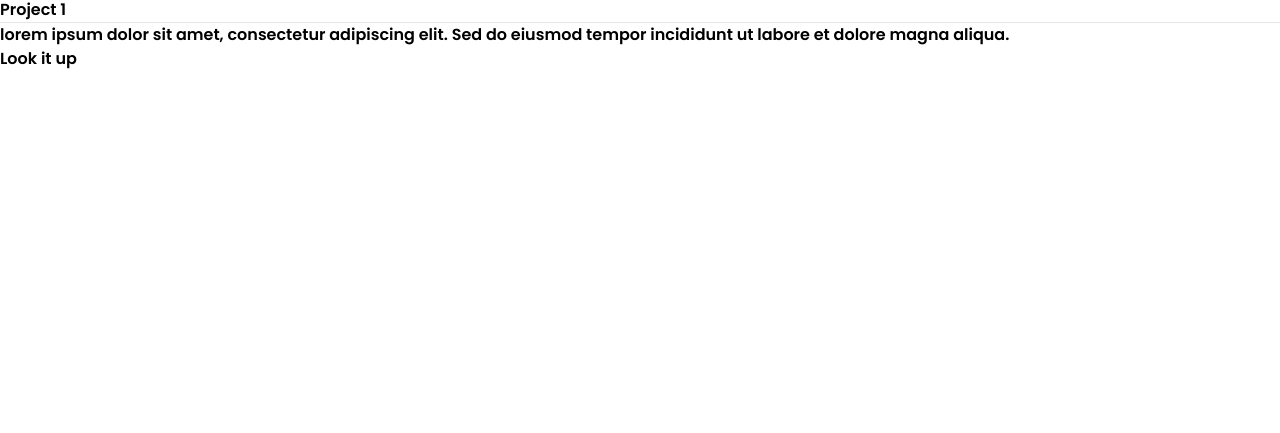
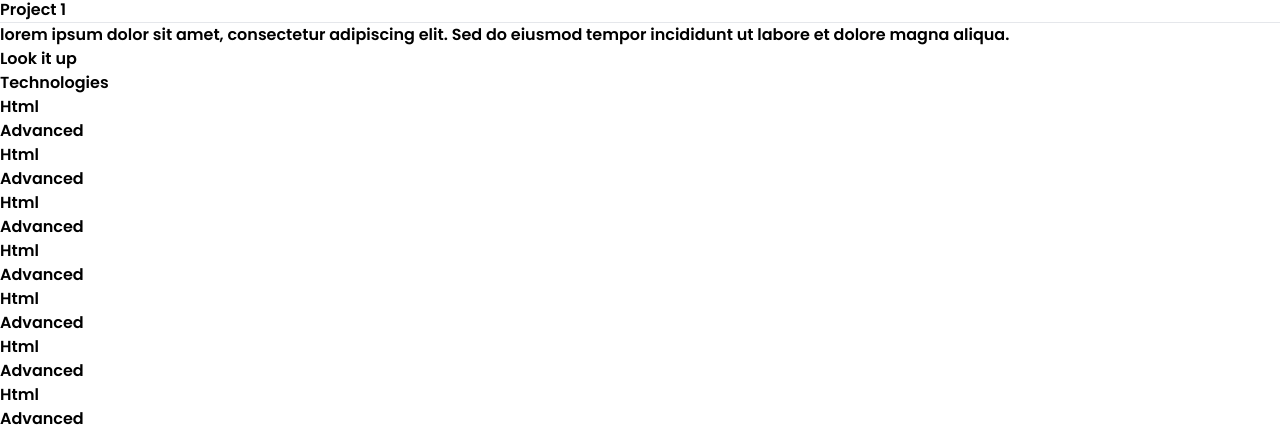
Before and after one commit to ismoilov223/portfolio-side, a React (Vite) app: page / in a window 1280 px wide. Shown: the part 1941-2374 px from the top of the page. Before the commit the page ends 2012 px from the top, so only its background shows below. Built offline with nearby package versions, Linux system fonts and the light colour scheme.

Commit message:
teachnologies almost done

```diff
--- a/src/components/BurgerMenu.jsx
+++ b/src/components/BurgerMenu.jsx
@@ -61,7 +61,7 @@ export default function BurgerMenu() {
                 <a href="#projects">Projects</a>
               </li>
               <li className="text-xl sm:text-[30px] text-white font-medium duration-150 hover:text-[#7abce7]">
-                <a href="javascript:void(0)">Technologies</a>
+                <a href="#technologies">Technologies</a>
               </li>
               <li className="text-xl sm:text-[30px] text-white font-medium duration-150 hover:text-[#7abce7]">
                 <a href="javascript:void(0)">About me</a>
--- a/src/components/Main.jsx
+++ b/src/components/Main.jsx
@@ -1,5 +1,7 @@
 import React from "react";
 import Projects from "./Projects";
+import Technologies from "./component/Technologies";
+import AdditionalTech from "./component/AdditionalTech";
 
 export default function Main() {
   return (
@@ -7,6 +9,12 @@ export default function Main() {
       <section id="projects">
       <Projects></Projects>
       </section>
+      <section id="technologies">
+        <Technologies></Technologies>
+      </section>
+      <section>
+        <AdditionalTech></AdditionalTech>
+      </section>
     </>
   );
 }
--- /dev/null
+++ b/src/components/component/AdditionalTech.jsx
@@ -0,0 +1,13 @@
+import React from 'react'
+
+const AdditionalTech = () => {
+  return (
+    <>
+    <div className="Additionaltech-container max-width w-full px-4 py-10">
+        <h1 className=''>Additional technologies and skills</h1>
+    </div>
+    </>
+  )
+}
+
+export default AdditionalTech
--- /dev/null
+++ b/src/components/component/ProgressBar.jsx
@@ -0,0 +1,40 @@
+import React, { useEffect, useRef, useState } from 'react';
+
+const ProgressBar = ({ percent = 70, color = 'bg-green-500' }) => {
+  const containerRef = useRef(null);
+  const [visible, setVisible] = useState(false);
+
+  useEffect(() => {
+    const observer = new IntersectionObserver(
+      ([entry]) => {
+        if (entry.isIntersecting) {
+          setVisible(true);
+          observer.unobserve(entry.target); // Animate only once
+        }
+      },
+      { threshold: 0.5 }
+    );
+
+    if (containerRef.current) {
+      observer.observe(containerRef.current);
+    }
+
+    return () => {
+      if (containerRef.current) observer.unobserve(containerRef.current);
+    };
+  }, []);
+
+  return (
+    <div
+      ref={containerRef}
+      className="w-full max-w-md border border-gray-300 rounded-full h-6 overflow-hidden"
+    >
+      <div
+        className={`h-full transition-all duration-[1500ms] ease-in-out ${color}`}
+        style={{ width: visible ? `${percent}%` : '0%' }}
+      ></div>
+    </div>
+  );
+};
+
+export default ProgressBar;
--- /dev/null
+++ b/src/components/component/Technologies.jsx
@@ -0,0 +1,100 @@
+import React from "react";
+import ProgressBar from "./ProgressBar";
+
+const Technologies = () => {
+  return (
+    <>
+      <div className="technologies py-10 px-4 md:px-16 max-width w-full flex flex-col gap-y-5 md:gap-y-10">
+        <h1 className="text-2xl pb-5 md:text-4xl font-semibold text-white md:mb-8">
+          Technologies
+        </h1>
+        <div className="technologies-box w-full">
+          <div className="text-box px-5 flex justify-between">
+            <h1 className="text-white md:text-2xl font-medium">Html</h1>
+            <h1 className="text-white md:text-2xl font-normal">Advanced</h1>
+          </div>
+          <div className="w-auto lg:max-w-full bg-[#162950] rounded-full h-6 overflow-hidden">
+            <div
+              className="bg-[#13ADC7] h-full rounded-full "
+              style={{ width: "70%" }} // You can change this to 50%, 100%, etc.
+            ></div>
+          </div>
+        </div>
+        <div className="technologies-box w-full">
+          <div className="text-box px-5 flex justify-between">
+            <h1 className="text-white md:text-2xl font-medium">Html</h1>
+            <h1 className="text-white md:text-2xl font-normal">Advanced</h1>
+          </div>
+          <div className="w-auto lg:max-w-full bg-[#162950] rounded-full h-6 overflow-hidden">
+            <div
+              className="bg-[#13ADC7] h-full rounded-full "
+              style={{ width: "40%" }} // You can change this to 50%, 100%, etc.
+            ></div>
+          </div>
+        </div>
+        <div className="technologies-box w-full">
+          <div className="text-box px-5 flex justify-between">
+            <h1 className="text-white md:text-2xl font-medium">Html</h1>
+            <h1 className="text-white md:text-2xl font-normal">Advanced</h1>
+          </div>
+          <div className="w-auto lg:max-w-full bg-[#162950] rounded-full h-6 overflow-hidden">
+            <div
+              className="bg-[#13ADC7] h-full rounded-full "
+              style={{ width: "80%" }} // You can change this to 50%, 100%, etc.
+            ></div>
+          </div>
+        </div>
+        <div className="technologies-box w-full">
+          <div className="text-box px-5 flex justify-between">
+            <h1 className="text-white md:text-2xl font-medium">Html</h1>
+            <h1 className="text-white md:text-2xl font-normal">Advanced</h1>
+          </div>
+          <div className="w-auto lg:max-w-full bg-[#162950] rounded-full h-6 overflow-hidden">
+            <div
+              className="bg-[#13ADC7] h-full rounded-full "
+              style={{ width: "30%" }} // You can change this to 50%, 100%, etc.
+            ></div>
+          </div>
+        </div>
+        <div className="technologies-box w-full">
+          <div className="text-box px-5 flex justify-between">
+            <h1 className="text-white md:text-2xl font-medium">Html</h1>
+            <h1 className="text-white md:text-2xl font-normal">Advanced</h1>
+          </div>
+          <div className="w-auto lg:max-w-full bg-[#162950] rounded-full h-6 overflow-hidden">
+            <div
+              className="bg-[#13ADC7] h-full rounded-full "
+              style={{ width: "90%" }} // You can change this to 50%, 100%, etc.
+            ></div>
+          </div>
+        </div>
+        <div className="technologies-box w-full">
+          <div className="text-box px-5 flex justify-between">
+            <h1 className="text-white md:text-2xl font-medium">Html</h1>
+            <h1 className="text-white md:text-2xl font-normal">Advanced</h1>
+          </div>
+          <div className="w-auto lg:max-w-full bg-[#162950] rounded-full h-6 overflow-hidden">
+            <div
+              className="bg-[#13ADC7] h-full rounded-full "
+              style={{ width: "90%" }} // You can change this to 50%, 100%, etc.
+            ></div>
+          </div>
+        </div>
+        <div className="technologies-box w-full">
+          <div className="text-box px-5 flex justify-between">
+            <h1 className="text-white md:text-2xl font-medium">Html</h1>
+            <h1 className="text-white md:text-2xl font-normal">Advanced</h1>
+          </div>
+          <div className="w-auto lg:max-w-full bg-[#162950] rounded-full h-6 overflow-hidden">
+            <div
+              className="bg-[#13ADC7] h-full rounded-full "
+              style={{ width: "90%" }} // You can change this to 50%, 100%, etc.
+            ></div>
+          </div>
+        </div>
+      </div>
+    </>
+  );
+};
+
+export default Technologies;
```
